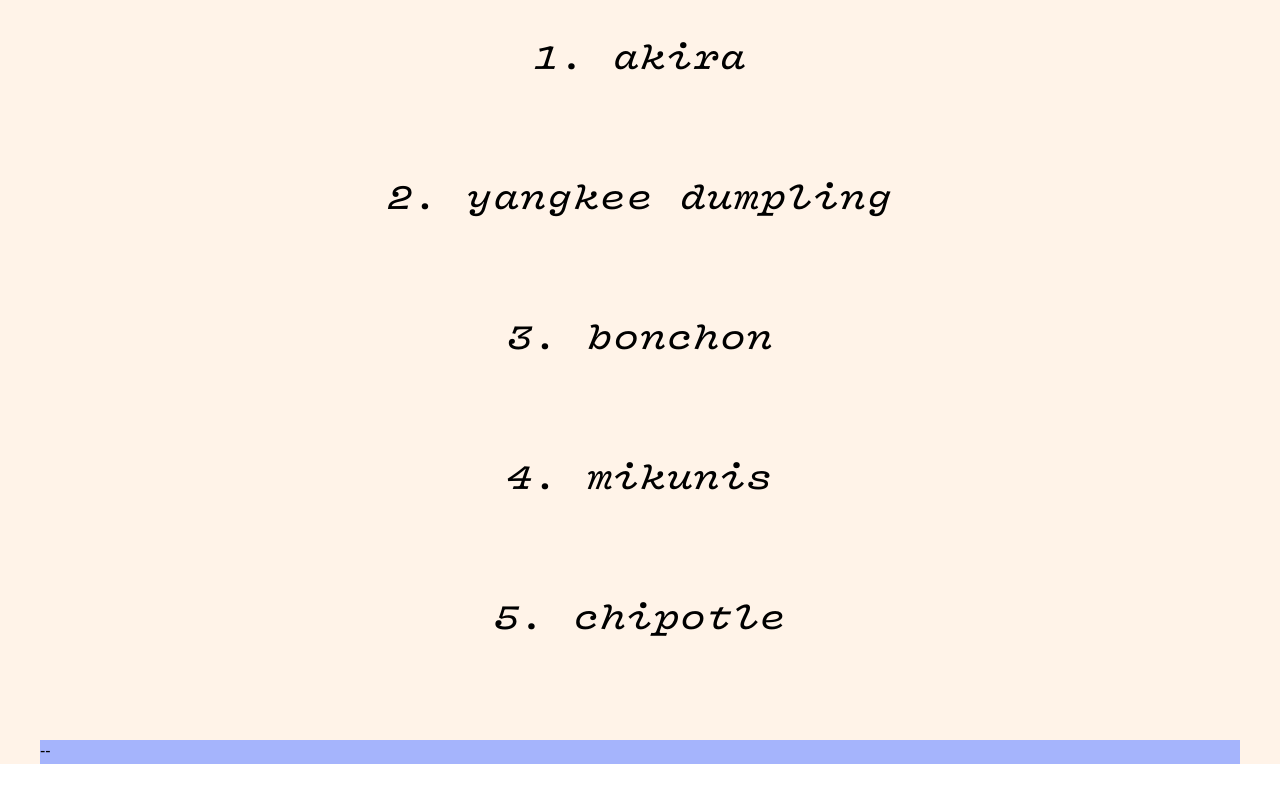
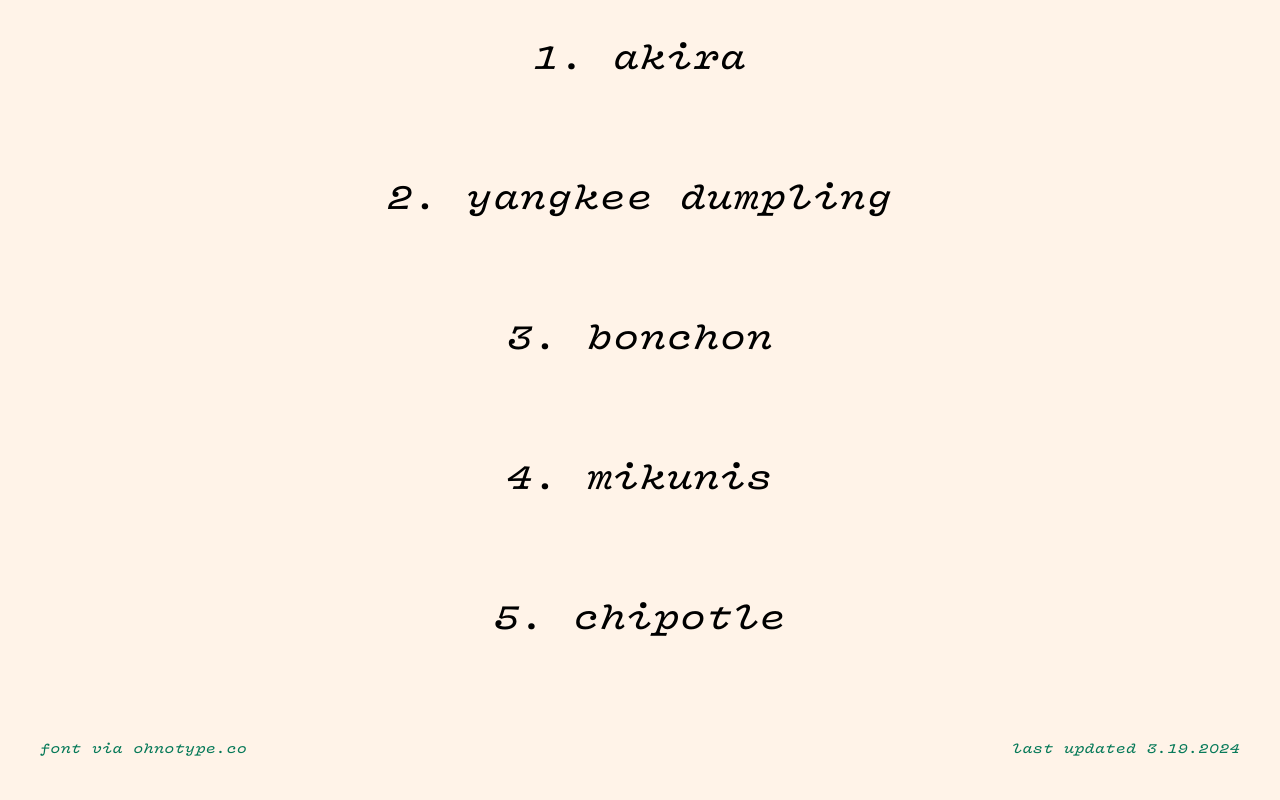
Before and after one commit to NDMyers/davisfoodreviews, a Next.js app: page /home in a window 1280 px wide. Shown: the part 202-1002 px from the top of the page. Before the commit the page ends 966 px from the top, so only its background shows below. Built offline with nearby package versions, Linux system fonts and the light colour scheme.

Commit message:
simplistic footer

```diff
--- a/src/app/home/page.tsx
+++ b/src/app/home/page.tsx
@@ -18,7 +18,7 @@
 
   return (
 
-    <main className="flex min-h-screen flex-col items-center justify-between overflow-x-hidden overflow-y-auto px-8 pt-8 bg-[rgb(255,243,232)] lg:px-10 lg:pt-10">
+    <main className="flex min-h-screen flex-col items-center justify-between overflow-x-hidden overflow-y-auto px-8 p-8 bg-[rgb(255,243,232)] lg:px-10 lg:p-10">
 
       {/* Color bar? */}
       {/* <div className="w-full min-h-12 absolute top-0 bg-[#2b2525] lg:min-h-20">
@@ -49,8 +49,9 @@
       {currentPage === 'resume' && <ResumePage />}
 
       {/* footer */}
-      <div className='min-w-screen w-full relative bg-indigo-300'>
-        <a> -- </a>
+      <div className='flex flex-col items-center justify-between min-w-screen w-full text-sm text-emerald-700 lg:flex-row'>
+        <a href='https://ohnotype.co/fonts/vulf' className='hover:text-emerald-500'> font via ohnotype.co  </a>
+        <a> last updated 3.19.2024 </a>
       </div>
 
     </main>
```
